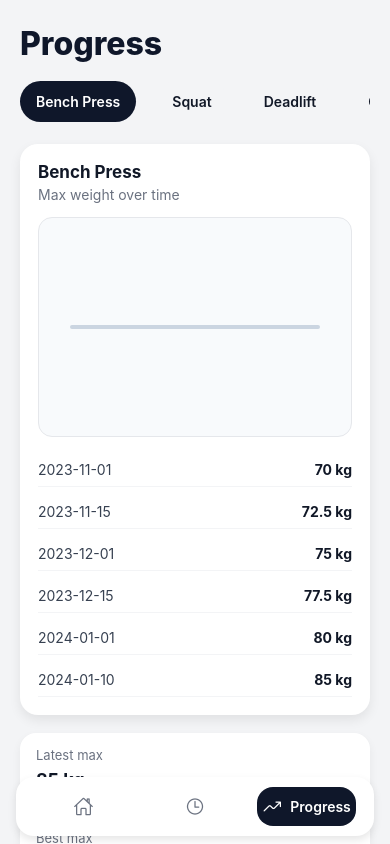
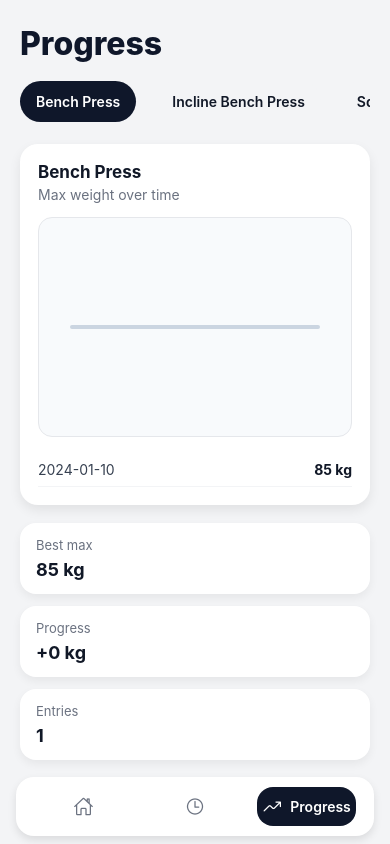
Before and after one commit to VuckoW3/workout-logbook, a React Native app: screen /ProgressTab in a window 390 px wide. Built offline with nearby package versions, Linux system fonts and the light colour scheme.

Commit message:
Progress screen uptede

```diff
--- /dev/null
+++ b/app/lib/progress.ts
@@ -0,0 +1,40 @@
+import { Workout } from '../types/workout';
+
+export function getExerciseMax(workouts: Workout[], exerciseName: string): number {
+  if (!workouts?.length) return 0;
+  let max = 0;
+  for (const workout of workouts) {
+    const exercise = workout.exercises.find((ex) => ex.name === exerciseName);
+    if (exercise) {
+      for (const set of exercise.sets) {
+        if (set.weight > max) {
+          max = set.weight;
+        }
+      }
+    }
+  }
+  return max;
+}
+
+export function getExerciseTimeline(
+  workouts: Workout[],
+  exerciseName: string,
+): { date: string; maxKg: number }[] {
+  if (!workouts?.length) return [];
+
+  const byDate: Record<string, number> = {};
+
+  for (const workout of workouts) {
+    const exercise = workout.exercises.find((ex) => ex.name === exerciseName);
+    if (!exercise) continue;
+
+    const dayMax = exercise.sets.reduce((max, set) => Math.max(max, set.weight), 0);
+    if (!(workout.date in byDate) || dayMax > byDate[workout.date]) {
+      byDate[workout.date] = dayMax;
+    }
+  }
+
+  return Object.entries(byDate)
+    .map(([date, maxKg]) => ({ date, maxKg }))
+    .sort((a, b) => (a.date < b.date ? -1 : a.date > b.date ? 1 : 0));
+}
--- a/app/screens/ExerciseBlock.tsx
+++ b/app/screens/ExerciseBlock.tsx
@@ -67,7 +67,7 @@ export default function ExerciseBlock({ exercise, onUpdate, editable = false, on
             hitSlop={10}
             style={({ pressed }) => [
               styles.removeExercise,
-              !onRemove ? styles.disabled : null,
+              !onRemove ? styles.removeDisabled : null,
               pressed && onRemove ? styles.pressed : null,
             ]}
           >
@@ -200,6 +200,9 @@ const styles = StyleSheet.create({
     borderRadius: 12,
     backgroundColor: '#f3f4f6',
   },
+  removeDisabled: {
+    opacity: 0.4,
+  },
   removeExerciseText: {
     color: '#6b7280',
     fontWeight: '600',
--- a/app/screens/ProgressScreen.tsx
+++ b/app/screens/ProgressScreen.tsx
@@ -3,27 +3,41 @@ import React, { useMemo, useState } from 'react';
 import { ScrollView, StyleSheet, Text, View, Pressable } from 'react-native';
 import { SafeAreaView, useSafeAreaInsets } from 'react-native-safe-area-context';
 
-import { benchPressProgress, exerciseLibrary } from '../lib/mockData';
+import { getExerciseMax, getExerciseTimeline } from '../lib/progress';
+import { useWorkouts } from '../store/useWorkouts';
 
 export default function ProgressScreen() {
   const [selectedExercise, setSelectedExercise] = useState('Bench Press');
   const insets = useSafeAreaInsets();
+  const { workouts } = useWorkouts();
 
-  const data = useMemo(() => {
-    return selectedExercise === 'Bench Press' ? benchPressProgress : [];
-  }, [selectedExercise]);
-
-  const uniqueExercises = useMemo(
-    () => Array.from(new Set(exerciseLibrary.map((ex) => ex.name))).slice(0, 6),
-    [],
+  const timeline = useMemo(
+    () => getExerciseTimeline(workouts, selectedExercise),
+    [workouts, selectedExercise],
   );
 
-  const latestEntry = data[data.length - 1];
-  const maxWeight = data.reduce((max, item) => Math.max(max, item.maxWeight), 0);
+  const bestMaxKg = useMemo(
+    () => getExerciseMax(workouts, selectedExercise),
+    [workouts, selectedExercise],
+  );
+
+  const progressKg = useMemo(() => {
+    if (!timeline.length) return 0;
+    const first = timeline[0]?.maxKg ?? 0;
+    const last = timeline[timeline.length - 1]?.maxKg ?? 0;
+    return last - first;
+  }, [timeline]);
+
+  const uniqueExercises = useMemo(() => {
+    const names = new Set<string>();
+    workouts.forEach((w) => w.exercises.forEach((ex) => names.add(ex.name)));
+    return Array.from(names);
+  }, [workouts]);
+
   const stats = [
-    { label: 'Latest max', value: latestEntry ? `${latestEntry.maxWeight} kg` : '—' },
-    { label: 'Best max', value: maxWeight ? `${maxWeight} kg` : '—' },
-    { label: 'Entries', value: data.length ? `${data.length}` : '0' },
+    { label: 'Best max', value: `${bestMaxKg} kg` },
+    { label: 'Progress', value: `${progressKg >= 0 ? '+' : ''}${progressKg} kg` },
+    { label: 'Entries', value: `${timeline.length}` },
   ];
 
   return (
@@ -69,12 +83,12 @@ export default function ProgressScreen() {
             <View style={styles.chartLine} />
           </View>
 
-          {data.length > 0 ? (
+          {timeline.length > 0 ? (
             <View style={styles.dataContainer}>
-              {data.map((item) => (
+              {timeline.map((item) => (
                 <View key={item.date} style={styles.row}>
                   <Text style={styles.rowLabel}>{item.date}</Text>
-                  <Text style={styles.rowValue}>{item.maxWeight} kg</Text>
+                  <Text style={styles.rowValue}>{item.maxKg} kg</Text>
                 </View>
               ))}
             </View>
```
